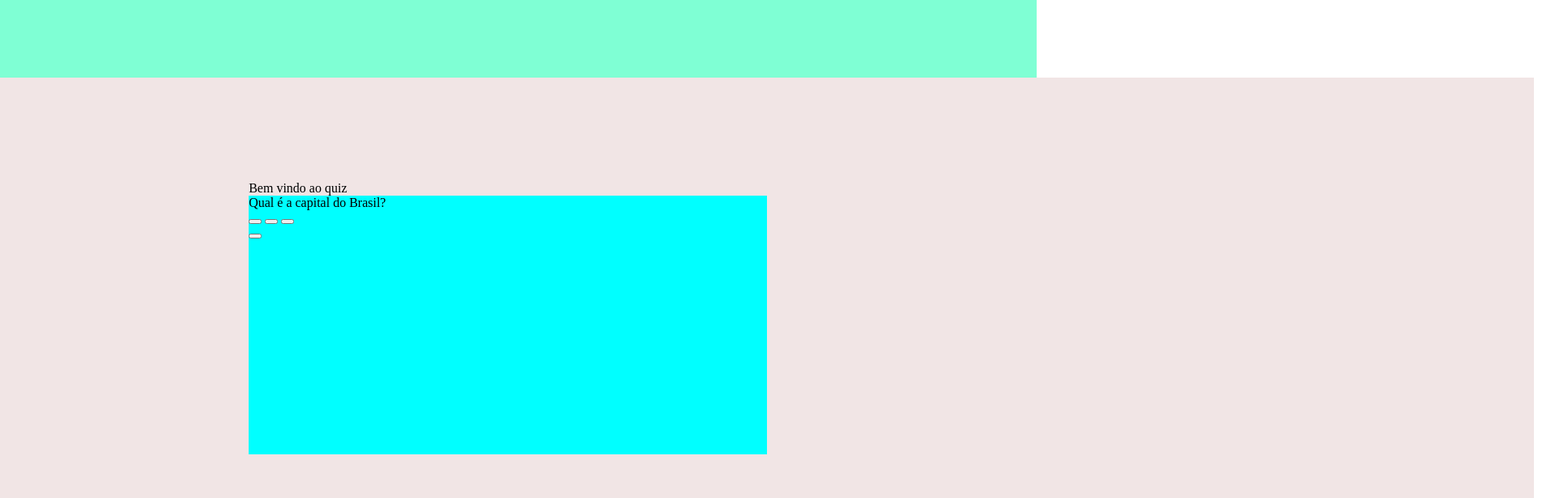
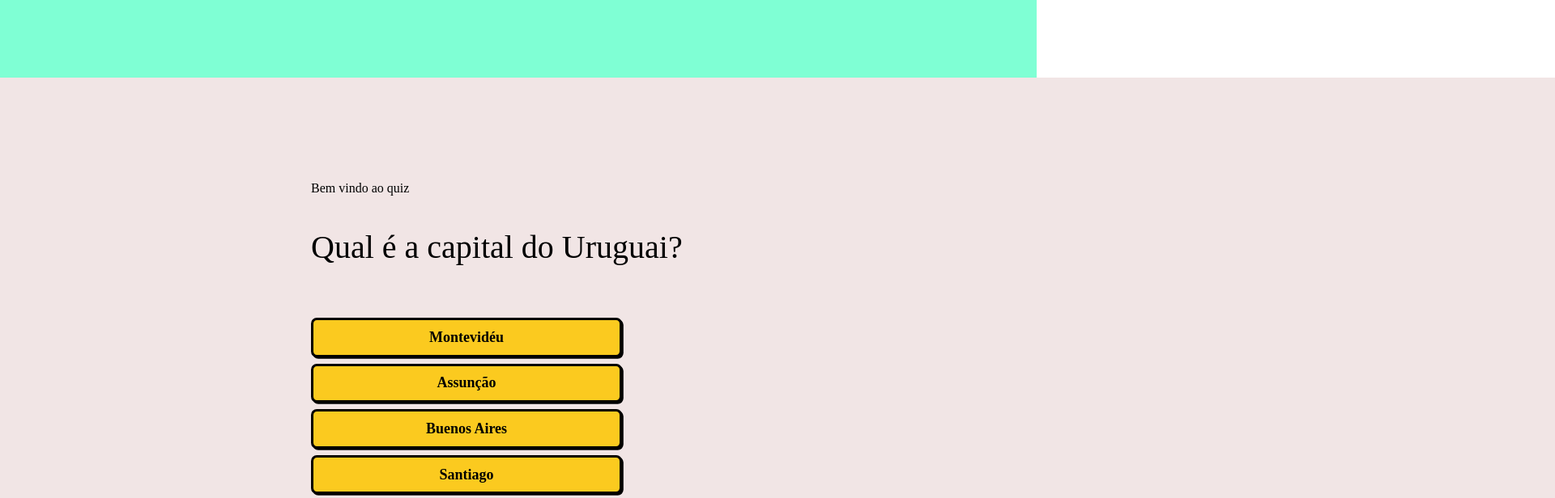
Before and after one commit to Thiago-metzlll/Quiz.geo, a plain HTML site: page index.html in a window 1280 px wide. Shown: the top 616 px of the page at 81% size, 1920 px wide, since content can reach past the window. Drawn offline with Linux system fonts and the light colour scheme.

Commit message:
atualização imptt

```diff
--- a/index.css
+++ b/index.css
@@ -17,7 +17,7 @@ main{
     height: 76%;
     background-color: rgb(241, 229, 229);
 
-    padding: 10% 24%;
+    padding: 10% 30%;
 }
 
 footer{
--- a/index.html
+++ b/index.html
@@ -12,7 +12,7 @@
         <header></header>
 
         <main id="main_content">
-            <div id="question_div">Bem vindo ao quiz</div>
+            <div id="question_div">Bem vindo ao quiz</div><!--
             <div class="quiz_block column_start" >
                 <div class="question">Qual é a capital do Brasil?</div>
                 <div class="btns column_start">
@@ -22,7 +22,7 @@
                     <button class="option_btn"></button>
                 </div>
             </div>
-            <div class="result"></div>
+            <div class="result"></div> -->
         </main>
 
 
--- a/index.js
+++ b/index.js
@@ -1,4 +1,60 @@
 document.addEventListener('DOMContentLoaded', () => {
 
-  let questionDiv = document.getElementById('question_div')}
-)
+// Dados do quiz
+const quiz = {
+  pergunta: "Qual é a capital do Uruguai?",
+  opcoes: ["Montevidéu", "Assunção", "Buenos Aires", "Santiago"],
+  resposta: "Montevidéu"
+};
+
+// Criando elementos
+const main = document.querySelector("main");
+
+const quiz_block = document.createElement("div");
+quiz_block.id = "quiz_block ";
+quiz_block.className = 'column_start';
+
+// Pergunta
+const perguntaEl = document.createElement("p");
+perguntaEl.textContent = quiz.pergunta;
+perguntaEl.className = 'pergunta';
+
+quiz_block.appendChild(perguntaEl);
+
+// Resultado (criado, mas vazio no início)
+const resultadoEl = document.createElement("p");
+resultadoEl.id = "resultado";
+
+// Cria uma div para os botões
+const opcoesEl = document.createElement("div");
+opcoesEl.id = "opcoes-container";
+
+
+// Criar botões de alternativas
+quiz.opcoes.forEach(opcao => {
+  const botao = document.createElement("button");
+  botao.textContent = opcao;
+  botao.className = 'btns'
+
+  botao.onclick = () => {
+    if (opcao === quiz.resposta) {
+      resultadoEl.textContent = "✅ Resposta correta!";
+      resultadoEl.style.color = "green";
+    } else {
+      resultadoEl.textContent = "❌ Resposta errada.";
+      resultadoEl.style.color = "red";
+    }
+  };
+  opcoesEl.appendChild(botao);
+});
+
+// Adiciona o resultado depois dos botões
+quiz_block.appendChild(resultadoEl);
+quiz_block.appendChild(perguntaEl);
+quiz_block.appendChild(opcoesEl);
+
+
+// Coloca tudo dentro do <main>
+main.appendChild(quiz_block);
+
+})
--- a/quiz_block.css
+++ b/quiz_block.css
@@ -1,15 +1,56 @@
 @import url(./aling.elements.css);
 
-.quiz_block{
+#quiz_block {
     width: 50%;
     height: 40vh;
     background-color: aqua;
     position: relative;
 
+    display: flex;
+    flex-direction: column;
+    justify-content: space-evenly;
+
+
+
 }
 
-.btns{
-    width: 5vw;
-    height: 10vh ;
+.btns {
+    width: 30%;
+    height: 10%;
+
+    background: #fbca1f;
+    font-family: inherit;
+    padding: 0.6em 1.3em;
+    font-weight: 900;
+    font-size: 18px;
+    border: 3px solid black;
+    border-radius: 0.4em;
+    box-shadow: 0.1em 0.1em;
+    cursor: pointer;
 
 }
+
+.btns:hover {
+    transform: translate(-0.05em, -0.05em);
+    box-shadow: 0.15em 0.15em;
+}
+
+.btns:active {
+    transform: translate(0.05em, 0.05em);
+    box-shadow: 0.05em 0.05em;
+}
+
+#opcoes-container {
+    width: 100%;
+    height: 40%;
+
+    display: flex;
+    flex-direction: column;
+    gap: 8px;
+    margin-top: 5%;
+}
+
+.pergunta{
+    font-family: inherit;
+    font-size: 40px;
+}
```
